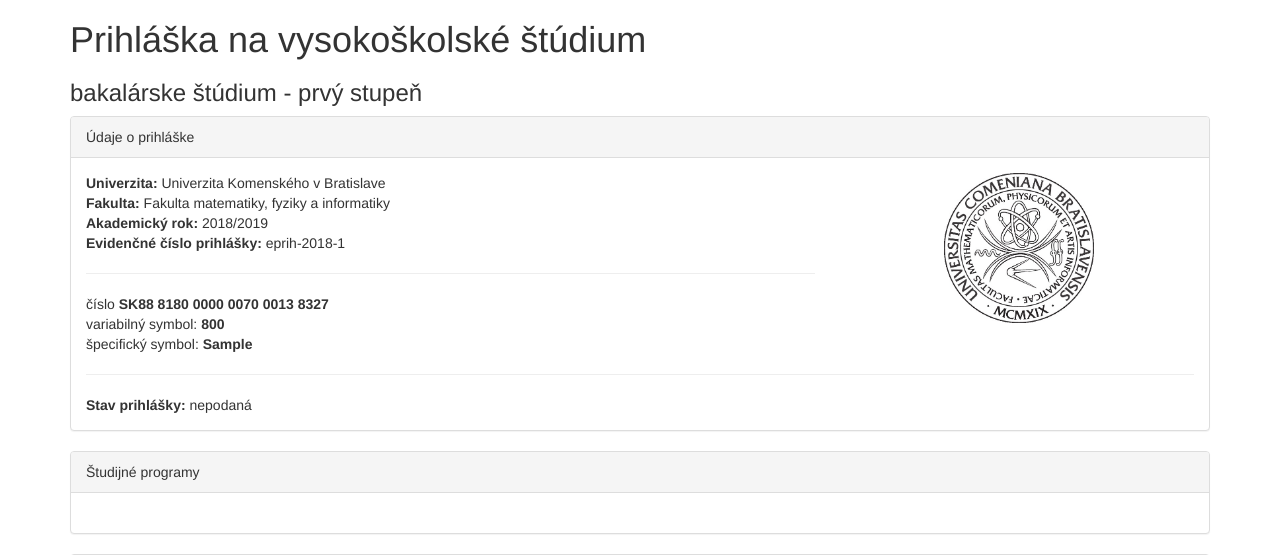
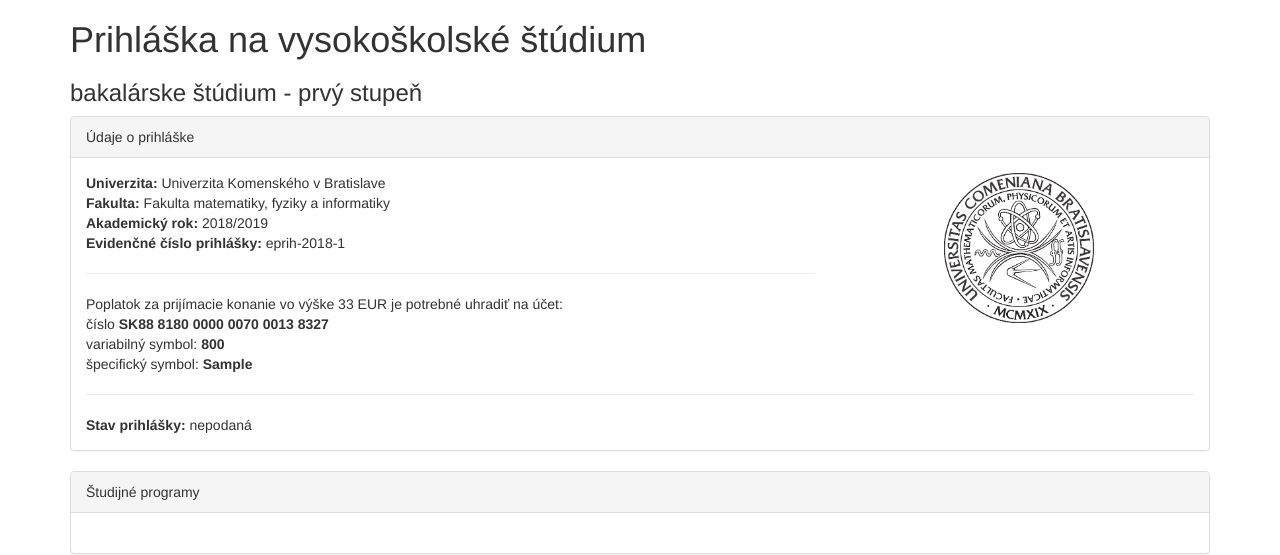
Before and after one commit to fmfi-svt/eprihlaska, a Flask app: template eprihlaska/templates/application_form.html in a window 1280 px wide. Shown: the top 555 px of the page. Run offline with Flask 2, Linux system fonts and the light colour scheme; the template is opened without the code that fills it: most values are stand-ins (such as "Sample title", 1, 10 or a date in 2020); parts of the project's set-up code (start-up, migrations or seed data) failed here and were passed over; some libraries are stand-ins or nearby versions.

Commit message:
application_form: Add payment info
* Add payment info

Signed-off-by: mr.Shu <mr@shu.io>

```diff
--- a/eprihlaska/templates/application_form.html
+++ b/eprihlaska/templates/application_form.html
@@ -27,6 +27,7 @@
           <strong>Akademický rok:</strong> 2018/2019 <br />
           <strong>Evidenčné číslo prihlášky:</strong> eprih-2018-{{ id }} <br />
            <hr>
+           Poplatok za prijímacie konanie vo výške 33 EUR je potrebné uhradiť na účet: <br>
            číslo <strong>SK88 8180 0000 0070 0013 8327</strong> <br>
            variabilný symbol: <strong>800</strong> <br>
            {% if session['birth_no'] %}
```
